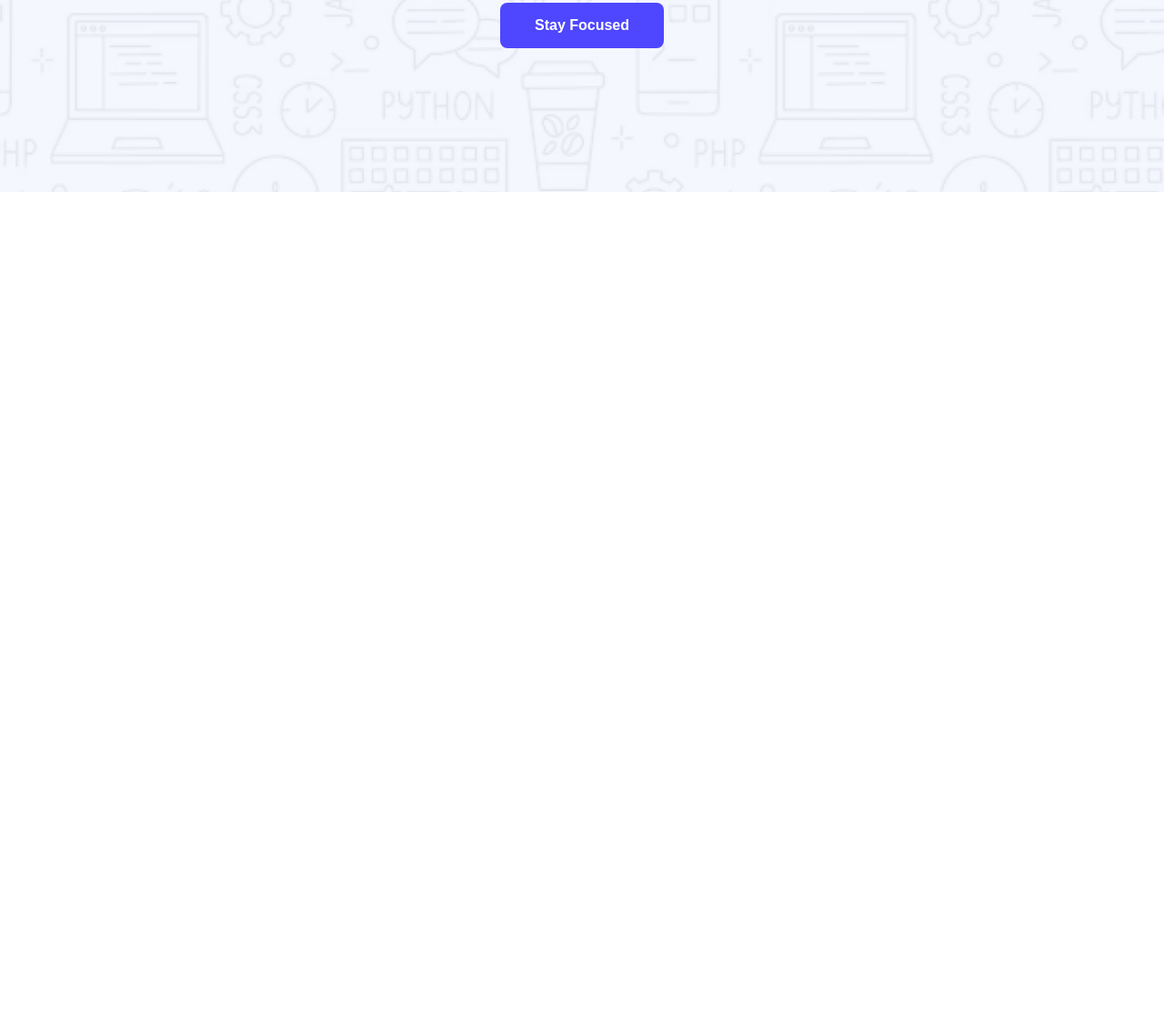
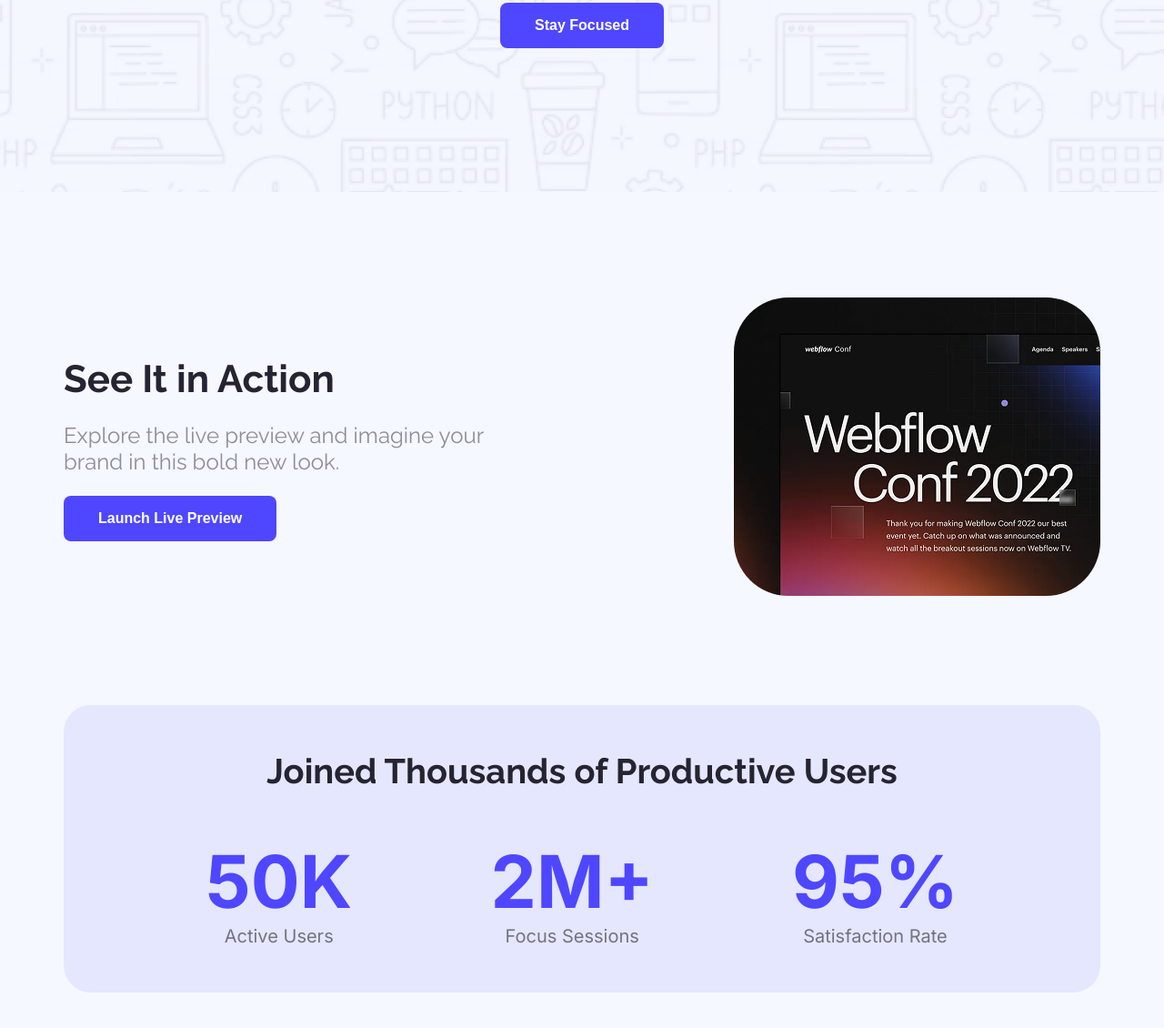
Before and after one commit to Ashikurahman23/landing-launchpad, a plain HTML site: page index.html in a window 1280 px wide. Shown: the part 494-1624 px from the top of the page at 91% size. Before the commit the page ends 800 px from the top, so only its background shows below. Drawn offline with Linux system fonts and the light colour scheme.

Commit message:
see action and users section complete

```diff
--- a/index.html
+++ b/index.html
@@ -23,7 +23,36 @@
     </div>
   </header>
 
-  <main></main>
+  <main class="container">
+    <section class="see-action-sec">
+      <div class="see-action-sec-content">
+        <h3>See It in Action</h3>
+        <p>Explore the live preview and imagine your brand in this bold new look.</p>
+        <button class="btn-primary">Launch Live Preview</button>
+      </div>
+      <div class="see-action-sec-img">
+        <img src="./Assets/wc-mini.png" alt="WC Mini">
+      </div>
+    </section>
+    <!-- Show User Section -->
+    <section class="show-user">
+      <h3 class="show-user-heading">Joined Thousands of Productive Users</h3>
+      <div class="show-user-counters">
+        <div class="show-user-counter">
+          <h2 class="counter-heading">50K</h2>
+          <p class="counter-name">Active Users</p>
+        </div>
+        <div class="show-user-counter">
+          <h2 class="counter-heading">2M+</h2>
+          <p class="counter-name">Focus Sessions</p>
+        </div>
+        <div class="show-user-counter">
+          <h2 class="counter-heading">95%</h2>
+          <p class="counter-name">Satisfaction Rate</p>
+        </div>
+      </div>
+    </section>
+  </main>
 
   <footer></footer>
 </body>
--- a/style.css
+++ b/style.css
@@ -30,6 +30,8 @@
 /* Main Styles */
 body {
   font-family: 'Raleway', sans-serif;
+  background-color: #f5f8ff;
+  color: var(--secondary-color);
 }
 header {
   background: url(/Assets/Hero-bg.png) no-repeat center / cover;
@@ -56,3 +58,57 @@ nav .logo {
   font-weight: bold;
   margin-bottom: 37px;
 }
+
+/* Main Sections*/
+.see-action-sec {
+  margin: 116px 0;
+  display: flex;
+  justify-content: space-between;
+  align-items: center;
+}
+.see-action-sec-content {
+  max-width: 517px;
+}
+.see-action-sec-content h3 {
+  color: var(--secondary-color);
+  font-size: 42px;
+  font-weight: bold;
+}
+.see-action-sec-content p {
+  font-size: 24px;
+  color: rgba(37, 36, 50, 0.5);
+  margin: 23px 0;
+}
+.see-action-sec-img img {
+  border-radius: 60px;
+}
+/* Show User Section */
+.show-user {
+  background-color: #e5e7ff;
+  padding: 50px 80px;
+  margin-bottom: 137px;
+  border-radius: 30px;
+}
+.show-user-heading {
+  font-size: 38px;
+  font-weight: bold;
+  text-align: center;
+}
+.show-user-counters {
+  display: flex;
+  justify-content: space-around;
+}
+.show-user-counter {
+  font-family: 'Inter';
+  text-align: center;
+  margin-top: 50px;
+}
+.counter-heading {
+  color: var(--primary-color);
+  font-size: 80px;
+  font-weight: bold;
+}
+.counter-name {
+  font-size: 20px;
+  color: rgba(0, 0, 0, 0.5);
+}
```
